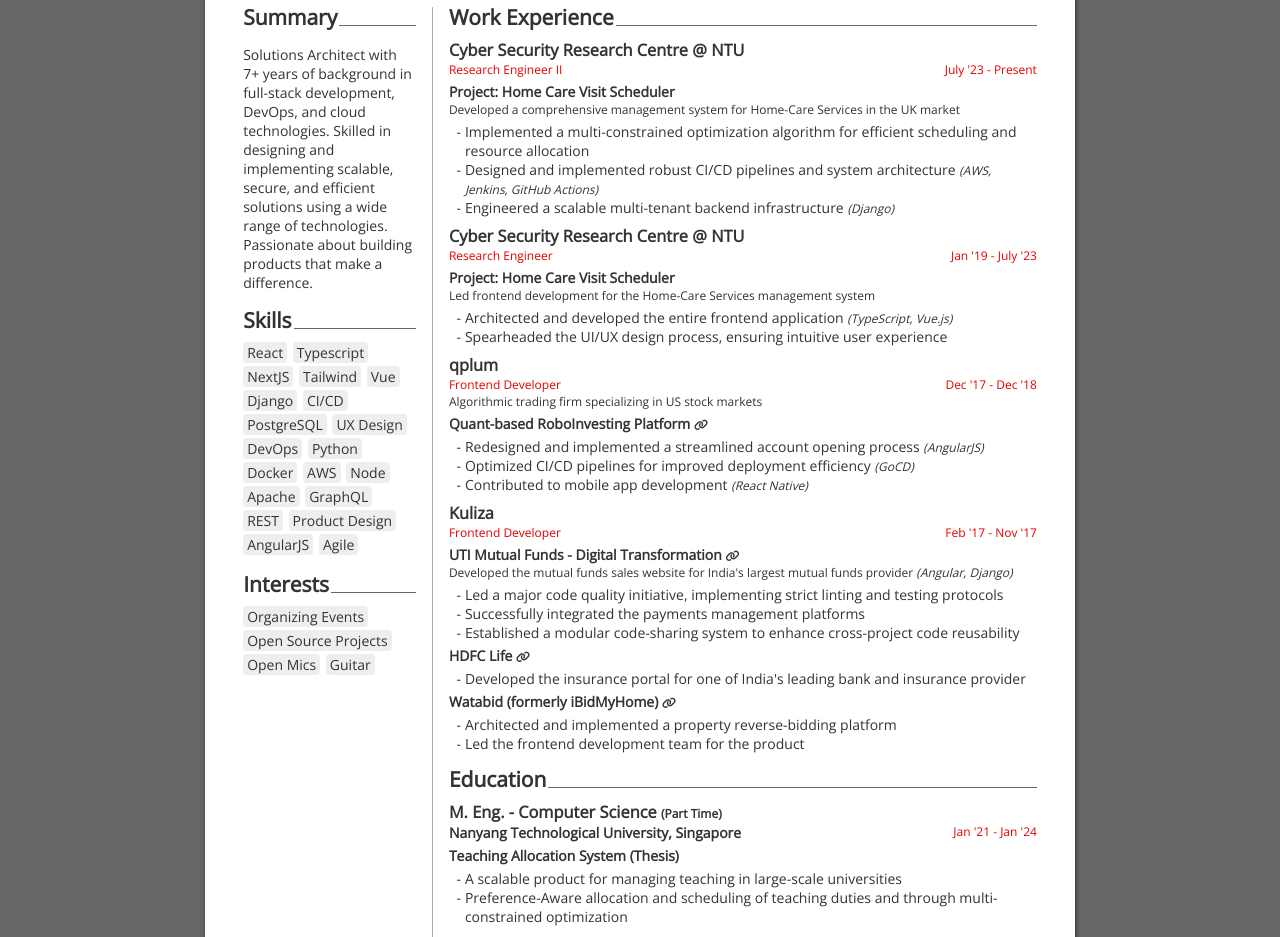
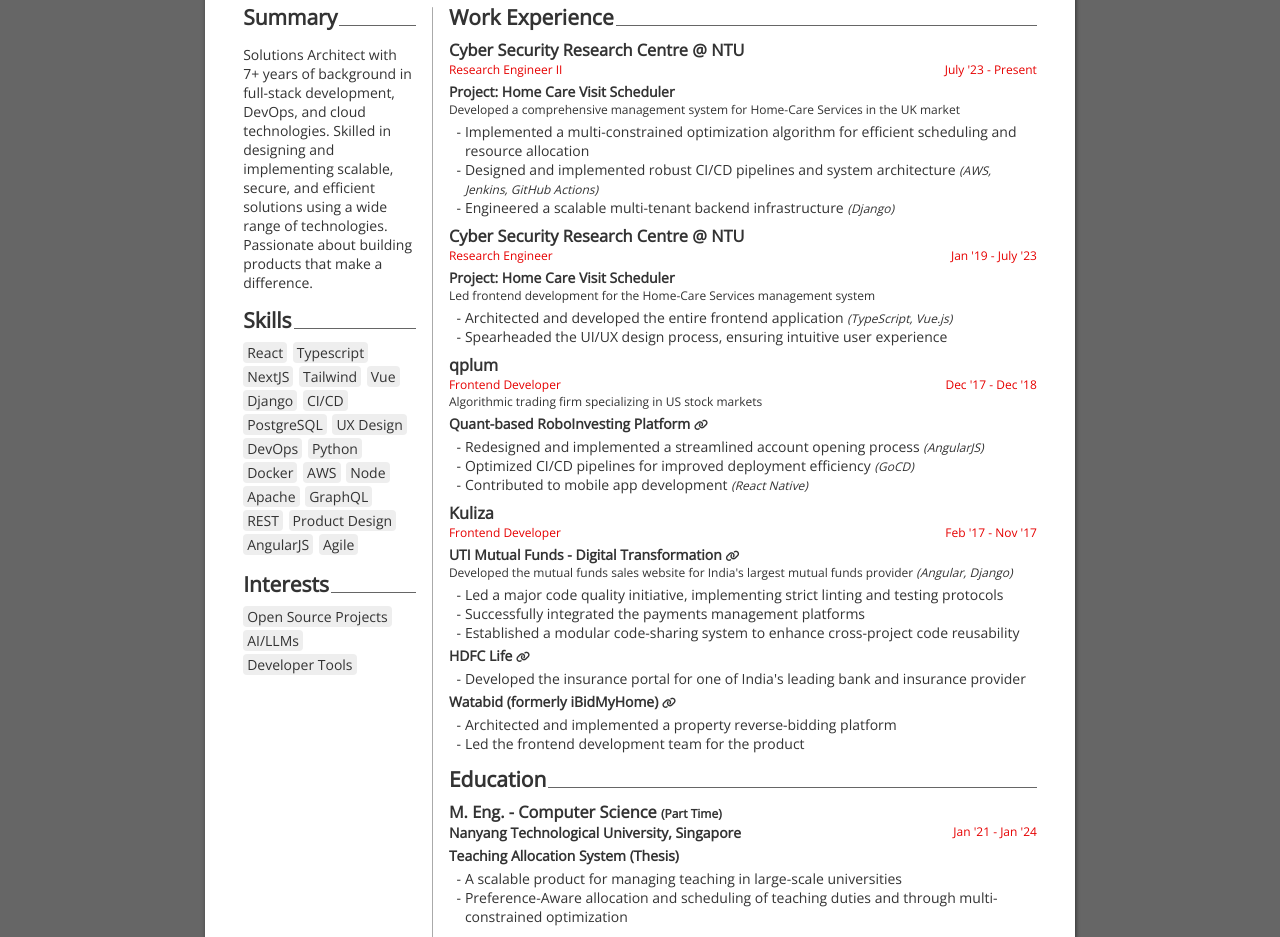
Before and after one commit to whoisarpit/resume, a website: page index.html in a window 1280 px wide. Shown: the part 163-1100 px from the top of the page. Drawn offline with nearby package versions, Linux system fonts and the light colour scheme; files that its build step writes are made by us from their sources.

Commit message:
Revamp the interests section

```diff
--- a/index.html
+++ b/index.html
@@ -104,10 +104,9 @@
         <div class="section">
           <h2>Interests</h2>
           <div class="tag__container">
-            <span class="tag">Organizing Events</span>
             <span class="tag">Open Source Projects</span>
-            <span class="tag">Open Mics</span>
-            <span class="tag">Guitar</span>
+            <span class="tag">AI/LLMs</span>
+            <span class="tag">Developer Tools</span>
           </div>
         </div>
       </div>
```
